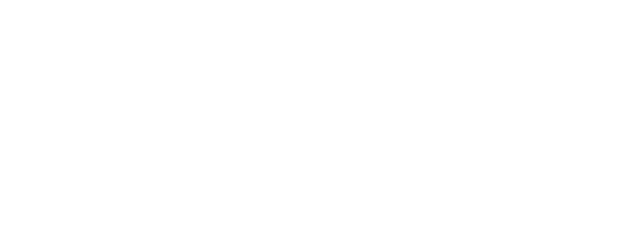
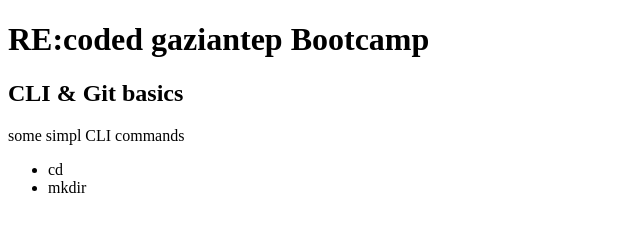
Before and after one commit to taha-hussainalash/first-project, a plain HTML site: page index.html in a window 1280 px wide. Shown: the whole page, without its empty margins (0-640 px from the left). Drawn offline with Linux system fonts and the light colour scheme.

Commit message:
second commit

```diff
--- a/index.html
+++ b/index.html
@@ -2,13 +2,22 @@
 <html>
 
     <head>
-
+<title>
+    we are learning git!
+</title>
 
 
     </head>
-    <body>
+    <body> <h1>RE:coded gaziantep Bootcamp</h1>
 
+<h2>CLI & Git basics </h2>
+<P>some simpl CLI commands</P>
+<ul>
 
+    <li>cd</li>
+
+    <li> mkdir </li>
+</ul>
 
     </body>
 </html>
```
